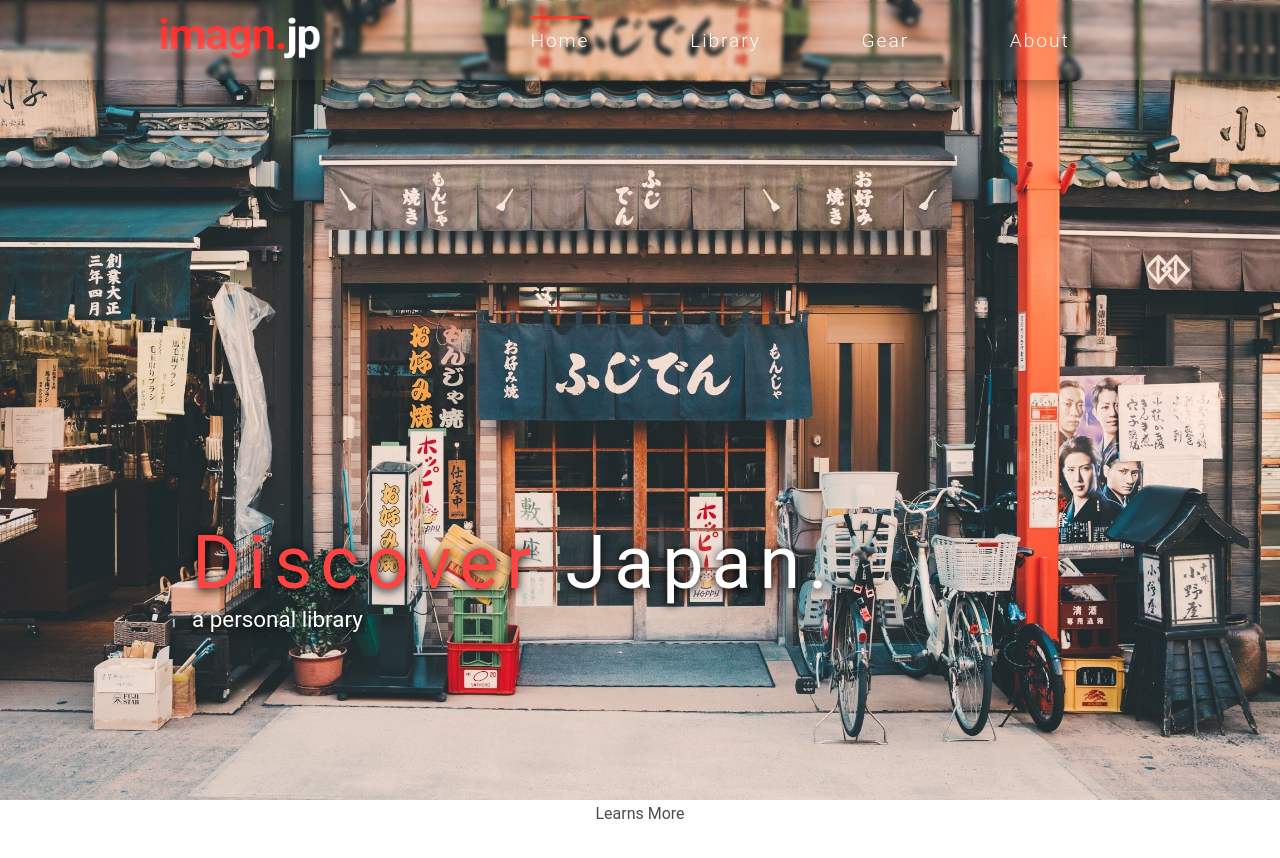
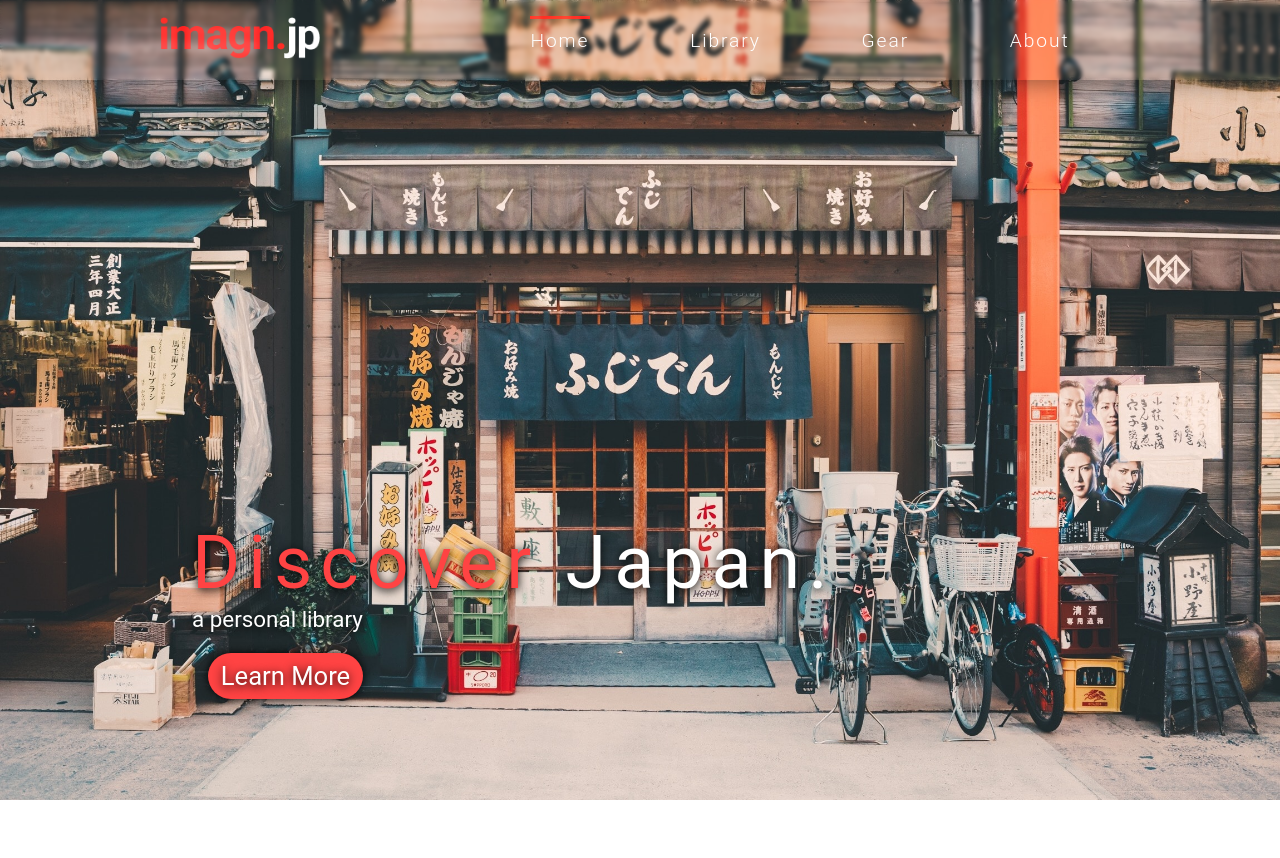
Before and after one commit to fakihap/imagn-jp, a SvelteKit app: page / in a window 1280 px wide. Shown: the top 858 px of the page. Built offline with nearby package versions, Linux system fonts and the light colour scheme.

Commit message:
add: learn more button

```diff
--- a/src/routes/+page.svelte
+++ b/src/routes/+page.svelte
@@ -14,9 +14,6 @@
 <section>
 	<Hero />
 
-	<div class="more">
-		Learns More
-	</div>
 </section>
 
 <style>
--- a/src/routes/Hero.svelte
+++ b/src/routes/Hero.svelte
@@ -9,7 +9,12 @@
     <div class="hero-headline">
         <div id="headline"><span class="accent">Discover</span> Japan.</div>
         <div>a personal library</div>
+
+        <div class="more">
+            <a href="/#hook">Learn More</a>
+        </div>
     </div>
+
 </div>
 
 <style>
@@ -45,6 +50,32 @@
 
     .accent:hover {
         text-shadow: var(--color-theme-1) 0 0 20px;
+        letter-spacing: .6rem;
+    }
+
+    .more {
+        background-color: var(--color-theme-1);
+        border-radius: 30px;
+
+        width: max-content;
+        height: max-content;
+
+        padding: .5rem .8rem;
+        margin: 1.3rem 1rem;
+
+        text-decoration: none;
+        font-size: 1.6rem;
+
+        box-shadow: black 0 0 10px;
+    }
+
+    .more:hover {
+        box-shadow: var(--color-theme-1) 0 0 20px;
+    }
+
+    .more a {
+        color: white;
+        text-decoration: none;
     }
 
 </style>
--- a/src/routes/styles.css
+++ b/src/routes/styles.css
@@ -7,7 +7,7 @@
 	--color-bg-1: hsl(209, 36%, 86%);
 	--color-bg-2: hsl(224, 44%, 95%);
 	--color-theme-1: #ff4343;
-	--color-theme-2: #4075a6;
+	--color-theme-2: #C8B5AD;
 	--color-text: rgba(0, 0, 0, 0.7);
 	--color-text-white: var(--color-bg-0);
 	--column-width: 42rem;
```
